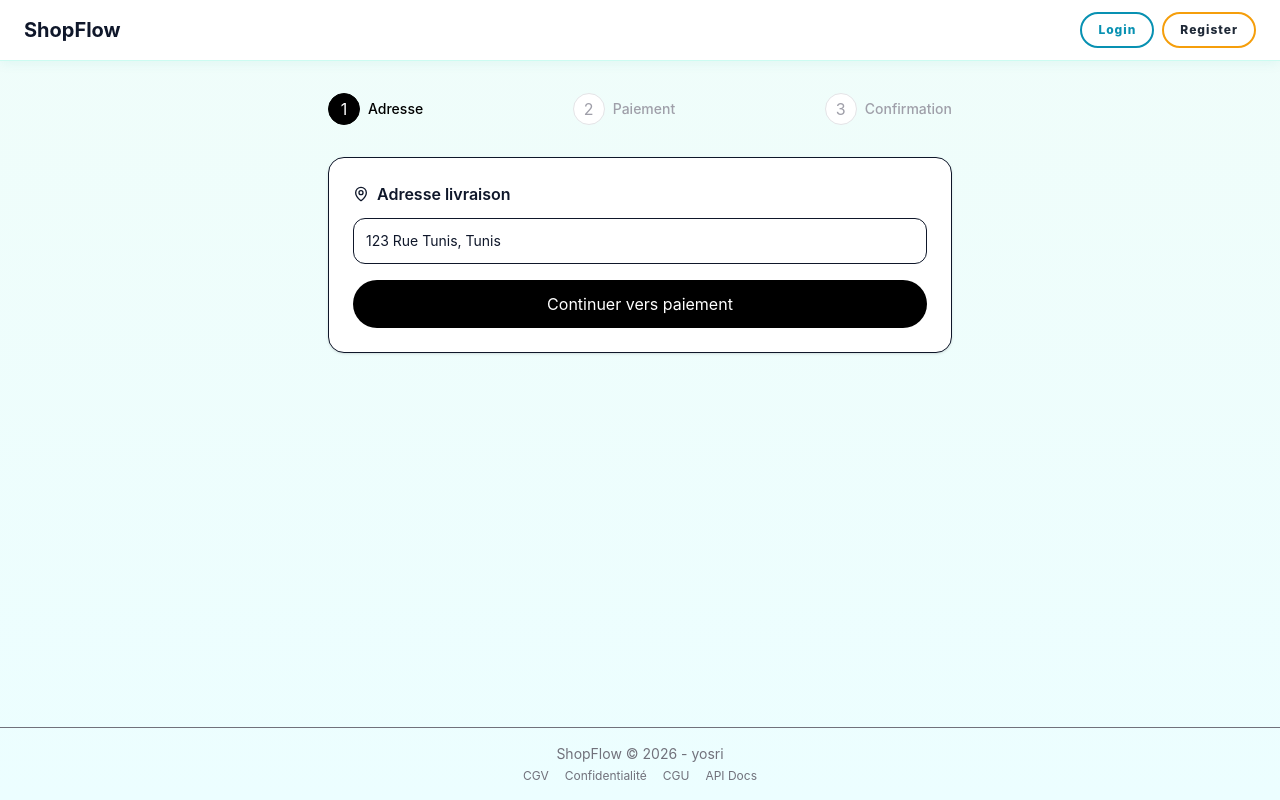
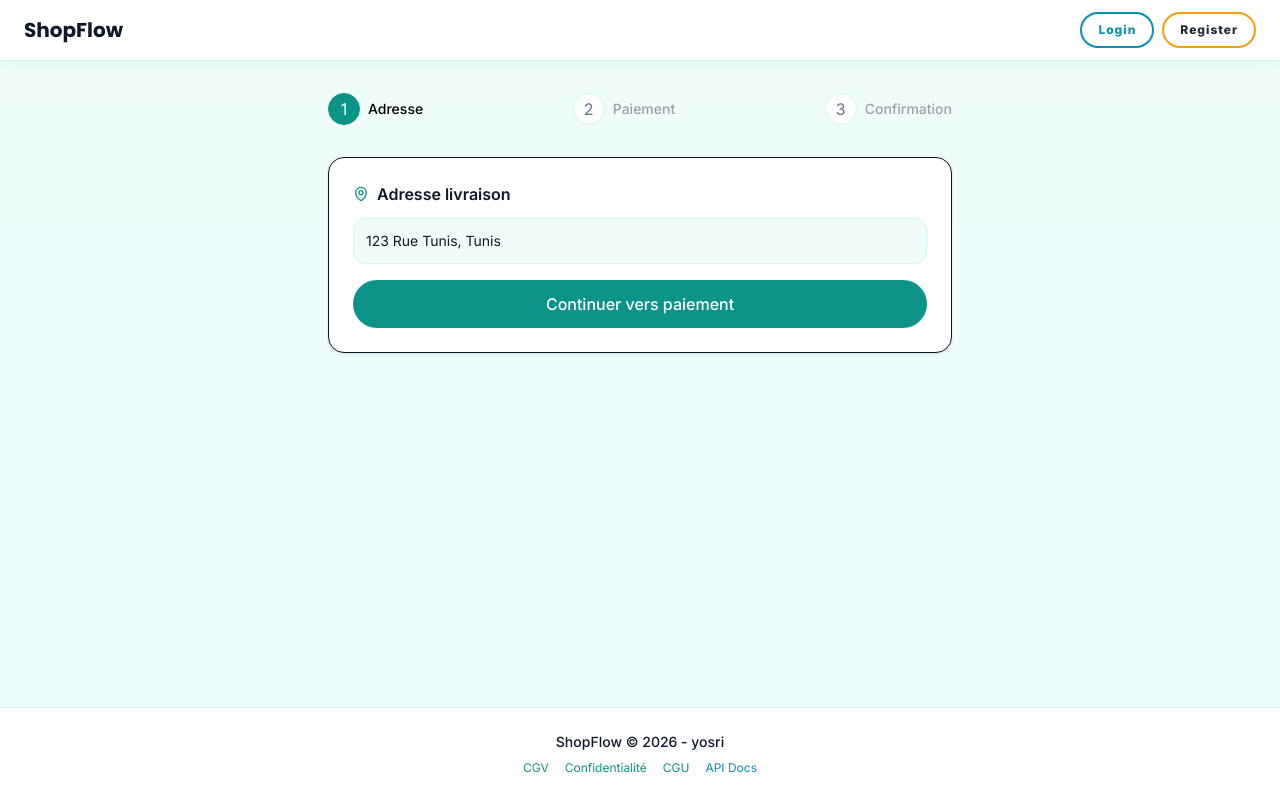
Before and after one commit to Yosri2024/ShopFlow, a Next.js app in the folder frontend/: page /checkout in a window 1280 px wide. Built offline with nearby package versions, Linux system fonts and the light colour scheme; no server answers.

Commit message:
Revert buttons to previous palette teal/cyan/amber (user dislike black Uiverse)

```diff
--- a/frontend/src/app/cgu/page.tsx
+++ b/frontend/src/app/cgu/page.tsx
@@ -1,8 +1,8 @@
 export default function CGU() {
   return (
     <div className="max-w-3xl mx-auto px-6 py-10 prose prose-zinc">
-      <h1 className="text-2xl font-bold">CGU — Conditions Générales d’Utilisation</h1>
-      <p className="text-sm text-zinc-500">ShopFlow — projet pédagogique</p>
+      <h1 className="text-2xl font-bold">CGU - Conditions Générales d’Utilisation</h1>
+      <p className="text-sm text-zinc-500">ShopFlow - projet pédagogique</p>
       <h2 className="text-lg font-semibold mt-6">Compte</h2>
       <p>Inscription avec email unique et mot de passe fort (8+ chars). Rôles : ADMIN, SELLER, CUSTOMER.</p>
       <h2 className="text-lg font-semibold">Contenu vendeur</h2>
--- a/frontend/src/app/checkout/page.tsx
+++ b/frontend/src/app/checkout/page.tsx
@@ -24,7 +24,7 @@ export default function Checkout() {
       <div className="flex items-center justify-between mb-8">
         {[{n:1,label:"Adresse",icon:MapPin},{n:2,label:"Paiement",icon:CreditCard},{n:3,label:"Confirmation",icon:Check}].map(s=> (
           <div key={s.n} className={`flex items-center gap-2 ${step>=s.n ? "text-black" : "text-zinc-400"}`}>
-            <div className={`w-8 h-8 rounded-full flex items-center justify-center border ${step>=s.n ? "bg-black text-white border-black" : "bg-white border-zinc-200"}`}>{s.n}</div>
+            <div className={`w-8 h-8 rounded-full flex items-center justify-center border ${step>=s.n ? "text-white" : "bg-white"}`} style={step>=s.n ? { background: "#0D9488", borderColor: "#0D9488", color: "#FFFFFF" } : { borderColor: "#CCFBF1", color: "#64748B" }} >{s.n}</div>
             <span className="text-sm font-medium hidden sm:block">{s.label}</span>
           </div>
         ))}
@@ -32,9 +32,9 @@ export default function Checkout() {
 
       {step===1 && (
         <motion.div initial={{ opacity:0 }} animate={{ opacity:1 }} className="bg-white border rounded-2xl p-6 shadow-sm">
-          <h2 className="font-semibold mb-3 flex items-center gap-2"><MapPin className="w-4 h-4" /> Adresse livraison</h2>
-          <input value={adresse} onChange={e=>setAdresse(e.target.value)} className="w-full border rounded-xl px-3 py-3 text-sm" />
-          <button onClick={()=>setStep(2)} className="w-full mt-4 bg-black text-white py-3 rounded-full">Continuer vers paiement</button>
+          <h2 className="font-semibold mb-3 flex items-center gap-2" style={{ color: "#0F172A" }}><MapPin className="w-4 h-4" style={{ color: "#0D9488" }} /> Adresse livraison</h2>
+          <input value={adresse} onChange={e=>setAdresse(e.target.value)} className="w-full border rounded-xl px-3 py-3 text-sm focus:ring-2 outline-none" style={{ borderColor: "#CCFBF1", background: "#F0FDFA" }} />
+          <button onClick={()=>setStep(2)} className="w-full mt-4 py-3 rounded-full font-medium transition" style={{ background: "#0D9488", color: "#FFFFFF" }}>Continuer vers paiement</button>
         </motion.div>
       )}
 
@@ -44,8 +44,8 @@ export default function Checkout() {
           <p className="text-sm text-zinc-500 mb-3">Aucun prelevement reel. Flux PENDING vers PAID simule a la creation.</p>
           <div className="bg-zinc-50 border rounded-xl p-4 text-sm">Total affiche dans panier. Coupon deja deduit si applique.</div>
           <div className="flex gap-2 mt-4">
-            <button onClick={()=>setStep(1)} className="flex-1 border py-3 rounded-full">Retour</button>
-            <button onClick={commander} className="flex-1 bg-black text-white py-3 rounded-full">Confirmer commande</button>
+            <button onClick={()=>setStep(1)} className="flex-1 border py-3 rounded-full" style={{ borderColor: "#CCFBF1", background: "#FFFFFF", color: "#0F172A" }}>Retour</button>
+            <button onClick={commander} className="flex-1 py-3 rounded-full font-medium" style={{ background: "#059669", color: "#FFFFFF" }}>Confirmer commande</button>
           </div>
         </motion.div>
       )}
@@ -54,9 +54,9 @@ export default function Checkout() {
         <motion.div initial={{ scale:0.97, opacity:0 }} animate={{ scale:1, opacity:1 }} className="bg-white border rounded-2xl p-6 shadow-sm text-center">
           <div className="w-12 h-12 bg-emerald-100 text-emerald-600 rounded-full flex items-center justify-center mx-auto mb-3"><Check className="w-6 h-6" /></div>
           <h3 className="font-bold">Commande {res.numeroCommande}</h3>
-          <p className="text-sm text-zinc-500">{res.statut} — {res.totalTTC} €</p>
-          <pre className="mt-3 bg-zinc-900 text-white p-3 rounded-xl text-xs overflow-auto text-left">{JSON.stringify(res,null,2)}</pre>
-          <a href="/orders" className="block mt-4 bg-black text-white py-3 rounded-full">Voir mes commandes</a>
+          <p className="text-sm text-zinc-500">{res.statut} - {res.totalTTC} €</p>
+          <pre className="mt-3 p-3 rounded-xl text-xs overflow-auto text-left" style={{ background: "#0F172A", color: "#F0FDFA", border: "1px solid #0D9488" }}>{JSON.stringify(res,null,2)}</pre>
+          <a href="/orders" className="block mt-4 text-center py-3 rounded-full font-medium" style={{ background: "#0D9488", color: "#FFFFFF" }}>Voir mes commandes</a>
         </motion.div>
       )}
 
--- a/frontend/src/app/layout.tsx
+++ b/frontend/src/app/layout.tsx
@@ -1,10 +1,10 @@
 import type { Metadata } from "next";
-import { Geist, Geist_Mono } from "next/font/google";
+import { Inter, Poppins } from "next/font/google";
 import "./globals.css";
 import { Navbar } from "@/components/Navbar";
 
-const geistSans = Geist({ variable: "--font-geist-sans", subsets: ["latin"] });
-const geistMono = Geist_Mono({ variable: "--font-geist-mono", subsets: ["latin"] });
+const inter = Inter({ subsets: ["latin"], variable: "--font-inter", display: "swap" });
+const poppins = Poppins({ weight: ["500", "600", "700"], subsets: ["latin"], variable: "--font-poppins", display: "swap" });
 
 export const metadata: Metadata = {
   title: "ShopFlow - Boutique en ligne",
@@ -13,17 +13,17 @@ export const metadata: Metadata = {
 
 export default function RootLayout({ children }: { children: React.ReactNode }) {
   return (
-    <html lang="fr" className={`${geistSans.variable} ${geistMono.variable} h-full antialiased`}>
-      <body className="min-h-full flex flex-col bg-zinc-50 dark:bg-black">
+    <html lang="fr" className={`${inter.variable} ${poppins.variable} h-full antialiased`}>
+      <body className="min-h-full flex flex-col">
         <Navbar />
         <main className="flex-1">{children}</main>
-        <footer className="border-t py-4 text-center text-sm text-zinc-500">
-          <div>ShopFlow © 2026 - yosri</div>
-          <div className="mt-1 flex justify-center gap-4 text-xs">
-            <a href="/terms" className="hover:underline">CGV</a>
-            <a href="/privacy" className="hover:underline">Confidentialité</a>
-            <a href="/cgu" className="hover:underline">CGU</a>
-            <a href="http://localhost:8080/swagger-ui.html" className="hover:underline">API Docs</a>
+        <footer className="border-t border-teal-100 bg-white py-6 text-center text-sm" style={{ borderColor: "#CCFBF1" }}>
+          <div className="font-medium" style={{ color: "#0F172A" }}>ShopFlow © 2026 - yosri</div>
+          <div className="mt-2 flex justify-center gap-4 text-xs">
+            <a href="/terms" className="hover:underline" style={{ color: "#0D9488" }}>CGV</a>
+            <a href="/privacy" className="hover:underline" style={{ color: "#0D9488" }}>Confidentialité</a>
+            <a href="/cgu" className="hover:underline" style={{ color: "#0D9488" }}>CGU</a>
+            <a href="http://localhost:8080/swagger-ui.html" className="hover:underline" style={{ color: "#0891B2" }}>API Docs</a>
           </div>
         </footer>
       </body>
--- a/frontend/src/app/orders/page.tsx
+++ b/frontend/src/app/orders/page.tsx
@@ -21,7 +21,7 @@ export default function Orders() {
        orders.map(o=> (
          <div key={o.id} className="bg-white border rounded-xl p-4 mb-3">
            <div className="flex justify-between"><span className="font-mono text-sm">{o.numeroCommande}</span><OrderStatusBadge s={o.statut} /></div>
-           <div className="text-sm text-zinc-500">{new Date(o.dateCommande).toLocaleString()} — {o.totalTTC} €</div>
+           <div className="text-sm text-zinc-500">{new Date(o.dateCommande).toLocaleString()} - {o.totalTTC} €</div>
            <div className="text-xs mt-1">{o.lignes.map(l=> `${l.productNom} x ${l.quantite}`).join(", ")}</div>
            {(o.statut==="PENDING"||o.statut==="PAID") && <button onClick={()=>cancel(o.id)} className="mt-2 text-xs text-red-500 border border-red-200 px-2 py-1 rounded-full">Annuler</button>}
          </div>
--- a/frontend/src/app/privacy/page.tsx
+++ b/frontend/src/app/privacy/page.tsx
@@ -2,7 +2,7 @@ export default function Privacy() {
   return (
     <div className="max-w-3xl mx-auto px-6 py-10 prose prose-zinc">
       <h1 className="text-2xl font-bold">Politique de Confidentialité</h1>
-      <p className="text-sm text-zinc-500">22 septembre 2026 — ShopFlow</p>
+      <p className="text-sm text-zinc-500">22 septembre 2026 - ShopFlow</p>
       <h2 className="text-lg font-semibold mt-6">Données collectées</h2>
       <p>Email, nom, prénom, adresses de livraison, historique commandes. Stockées en PostgreSQL/H2, mot de passe haché BCrypt, JWT access 1h / refresh 7j.</p>
       <h2 className="text-lg font-semibold">Finalité</h2>
--- a/frontend/src/app/products/[id]/page.tsx
+++ b/frontend/src/app/products/[id]/page.tsx
@@ -75,7 +75,7 @@ export default function FicheProduit() {
                 <span className="w-10 text-center font-medium">{qty}</span>
                 <button onClick={()=>setQty(qty+1)} className="w-9 h-9 flex items-center justify-center hover:bg-zinc-50 rounded-r-full"><Plus className="w-4 h-4" /></button>
               </div>
-              <motion.button whileTap={{ scale:0.97 }} onClick={addToCart} className="flex-1 bg-black text-white py-2.5 rounded-full font-medium flex items-center justify-center gap-2 hover:bg-zinc-800">
+              <motion.button whileTap={{ scale:0.97 }} onClick={addToCart} className="flex-1 py-2.5 rounded-full font-medium flex items-center justify-center gap-2" style={{ background: "#0D9488", color: "#FFFFFF" }}>
                 <ShoppingCart className="w-4 h-4" /> Ajouter au panier
               </motion.button>
             </div>
--- a/frontend/src/app/terms/page.tsx
+++ b/frontend/src/app/terms/page.tsx
@@ -2,7 +2,7 @@ export default function Terms() {
   return (
     <div className="max-w-3xl mx-auto px-6 py-10 prose prose-zinc">
       <h1 className="text-2xl font-bold">Conditions Générales de Vente</h1>
-      <p className="text-sm text-zinc-500">Dernière mise à jour : 22 septembre 2026 — ShopFlow</p>
+      <p className="text-sm text-zinc-500">Dernière mise à jour : 22 septembre 2026 - ShopFlow</p>
       <h2 className="text-lg font-semibold mt-6">1. Objet</h2>
       <p>ShopFlow est une marketplace B2C permettant aux vendeurs de publier des produits et aux clients de passer commande. Les présentes CGV régissent toute commande sur la plateforme.</p>
       <h2 className="text-lg font-semibold">2. Commande et paiement</h2>
@@ -12,7 +12,7 @@ export default function Terms() {
       <h2 className="text-lg font-semibold">4. Rétractation</h2>
       <p>Annulation possible si statut PENDING ou PAID via PUT /api/orders/{"{id}"}/cancel, avec remboursement simulé et restock automatique.</p>
       <h2 className="text-lg font-semibold">5. Contact</h2>
-      <p>contact@shopflow.local — Projet pédagogique Ghada Feki 2025/2026.</p>
+      <p>contact@shopflow.local - Projet pédagogique Ghada Feki 2025/2026.</p>
     </div>
   );
 }
```
Also changed, not shown: frontend/src/app/cart/page.tsx (+4 -4 lines), frontend/src/app/seller/page.tsx (+7 -7 lines).
